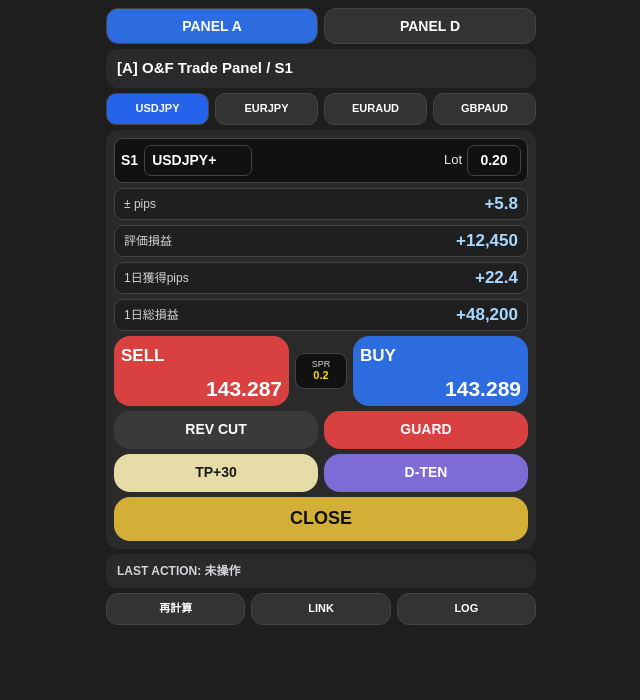
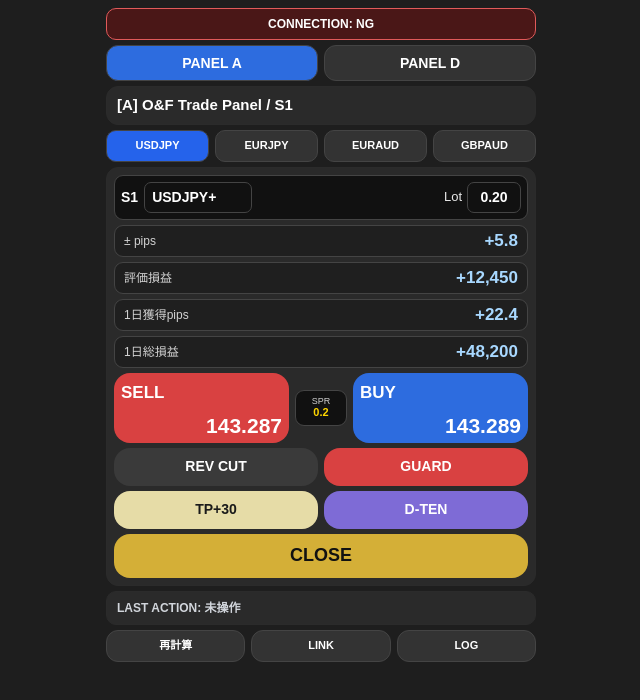
Before and after one commit to mydland777-cyber/of-panel-remote-web, a Next.js app: page / in a window 1280 px wide. Shown: the top 700 px of the page, without its empty margins (319-959 px from the left). Built offline with nearby package versions, Linux system fonts and the light colour scheme; no server answers.

Commit message:
Add connection OK NG indicator

```diff
--- a/app/page.tsx
+++ b/app/page.tsx
@@ -1,6 +1,6 @@
 "use client";
 
-import { useMemo, useState } from "react";
+import { useEffect, useMemo, useState } from "react";
 
 type PanelKey = "A" | "D";
 type SlotKey = "S1" | "S2" | "S3" | "S4";
@@ -158,11 +158,48 @@ export default function Home() {
   const [selectedPanel, setSelectedPanel] = useState<PanelKey>("A");
   const [selectedSlot, setSelectedSlot] = useState<SlotKey>("S1");
   const [lastAction, setLastAction] = useState("未操作");
+  const [tunnelStatus, setTunnelStatus] = useState<"checking" | "ok" | "ng">(
+    "checking"
+  );
 
   const panel = useMemo(() => PANEL_DATA[selectedPanel], [selectedPanel]);
   const slot = useMemo(() => {
     return panel.slots.find((item) => item.id === selectedSlot) ?? panel.slots[0];
   }, [panel, selectedSlot]);
+
+  useEffect(() => {
+    let cancelled = false;
+
+    async function checkHealth() {
+      try {
+        const res = await fetch("/api/panel-action", {
+          method: "POST",
+          headers: {
+            "Content-Type": "application/json",
+          },
+          body: JSON.stringify({
+            panel: "A",
+            slot: "S1",
+            action: "LOG",
+          }),
+        });
+
+        if (cancelled) return;
+        setTunnelStatus(res.ok ? "ok" : "ng");
+      } catch {
+        if (cancelled) return;
+        setTunnelStatus("ng");
+      }
+    }
+
+    checkHealth();
+    const timer = window.setInterval(checkHealth, 10000);
+
+    return () => {
+      cancelled = true;
+      window.clearInterval(timer);
+    };
+  }, []);
 
   function selectPanel(panelKey: PanelKey) {
     setSelectedPanel(panelKey);
@@ -216,6 +253,37 @@ export default function Home() {
       }}
     >
       <div style={{ maxWidth: 430, margin: "0 auto" }}>
+        <div
+          style={{
+            background:
+              tunnelStatus === "ok"
+                ? "#16351f"
+                : tunnelStatus === "ng"
+                  ? "#4a1717"
+                  : "#333333",
+            border:
+              tunnelStatus === "ok"
+                ? "1px solid #2fbf71"
+                : tunnelStatus === "ng"
+                  ? "1px solid #e05a5a"
+                  : "1px solid #555555",
+            borderRadius: 10,
+            padding: "6px 10px",
+            marginBottom: 5,
+            fontSize: 12,
+            fontWeight: 800,
+            textAlign: "center",
+            color: "#ffffff",
+          }}
+        >
+          CONNECTION:{" "}
+          {tunnelStatus === "ok"
+            ? "OK"
+            : tunnelStatus === "ng"
+              ? "NG"
+              : "CHECKING"}
+        </div>
+
         <div
           style={{
             display: "grid",
```
